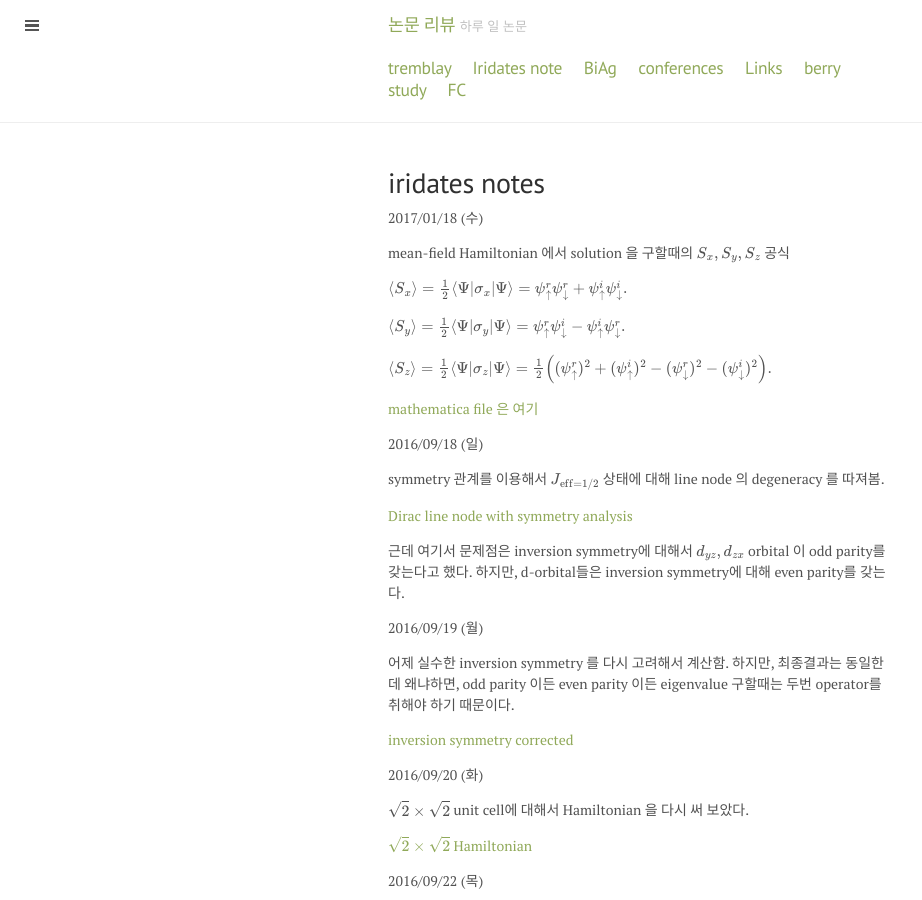
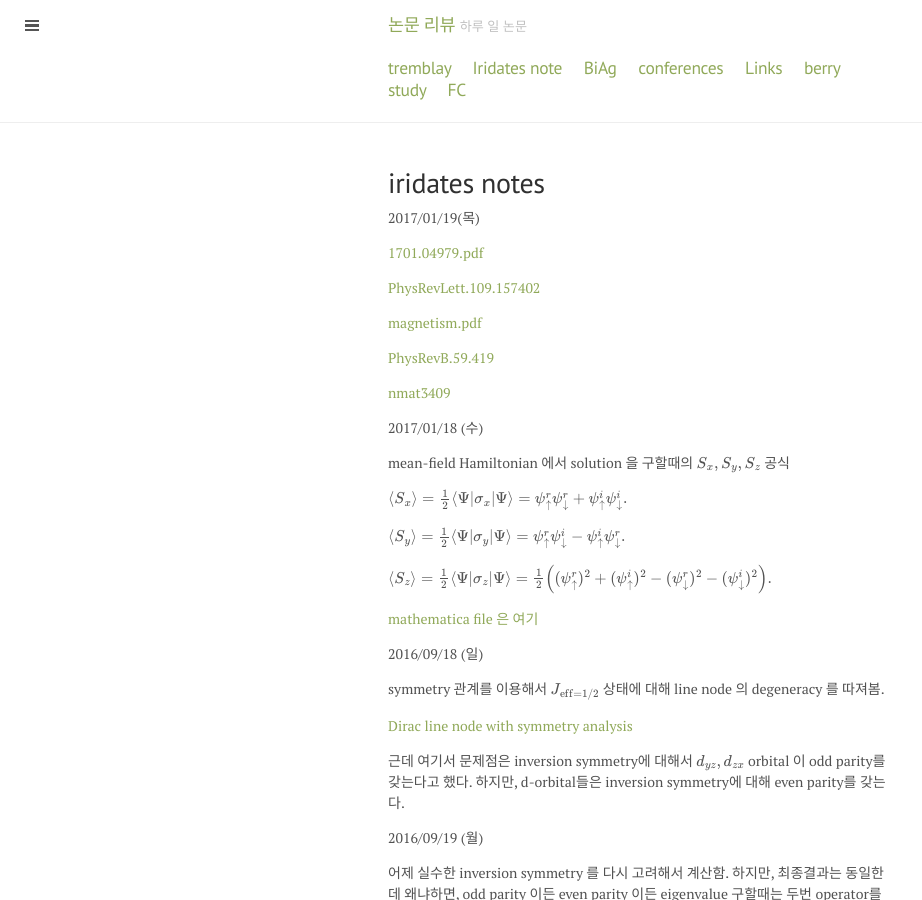
Before and after one commit to qkrwlsghdcjsworlt/work, a Jekyll site: the page built from iridates-note.md, in a window 1280 px wide and 900 px high. Shown: the whole window, without its empty margins (0-922 px from the left). Built offline with Jekyll 4.4.1, drawn with Linux system fonts in a browser that asks for light colours; formulas are drawn with MathJax 3.

Commit message:
“update”

```diff
--- a/iridates-note.md
+++ b/iridates-note.md
@@ -2,6 +2,18 @@
 layout: page
 title: iridates notes
 ---
+
+2017/01/19(목)
+
+[1701.04979.pdf](https://arxiv.org/pdf/1701.04979.pdf)
+
+[PhysRevLett.109.157402](http://journals.aps.org/prl/abstract/10.1103/PhysRevLett.109.157402)
+
+[magnetism.pdf](http://susi.theochem.tuwien.ac.at/reg_user/textbooks/WIEN2k_lecture-notes_2013/magnetism.pdf)
+
+[PhysRevB.59.419](http://journals.aps.org/prb/abstract/10.1103/PhysRevB.59.419)
+
+[nmat3409](http://www.nature.com/nmat/journal/v11/n10/full/nmat3409.html)
 
 2017/01/18 (수)
 
```
